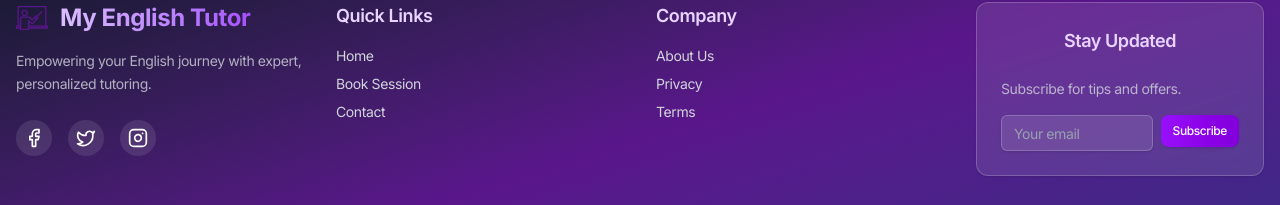
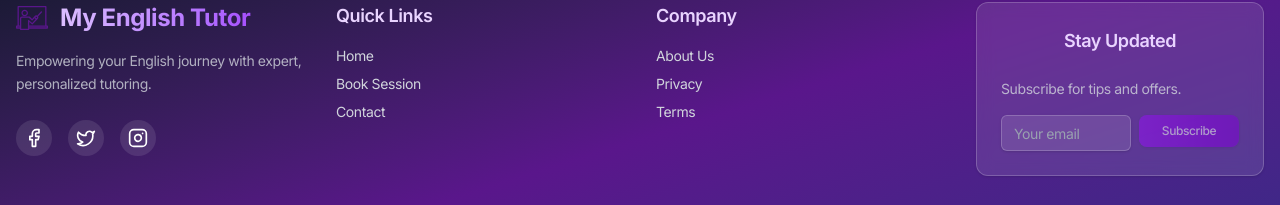
Before and after one commit to bojan09/english-tutor, a React (Vite) app: page / in a window 1280 px wide. Shown: the part 3487-3692 px from the top of the page. Built offline with nearby package versions, Linux system fonts and the light colour scheme; no server answers.

Commit message:
added functionality to the newsletter component with emailjs

```diff
--- a/src/components/Footer.tsx
+++ b/src/components/Footer.tsx
@@ -1,8 +1,7 @@
 import { Link } from "react-router-dom";
-import { Button } from "@/components/ui/button";
-import { Input } from "@/components/ui/input";
-import { Card, CardContent, CardHeader, CardTitle } from "@/components/ui/card";
 import { Facebook, Twitter, Instagram } from "lucide-react";
+
+import NewsletterSignup from "./NewsLetterSignUp";
 
 import logo from "../assets/teacher_logo.svg";
 
@@ -118,30 +117,7 @@ const Footer = () => {
           </div>
           {/* Newsletter Signup */}
           <div className="md:col-span-1">
-            <Card className="bg-white/10 backdrop-blur-sm border-white/20 rounded-xl">
-              <CardHeader className="text-center">
-                <CardTitle className="text-purple-200 text-lg">
-                  Stay Updated
-                </CardTitle>
-              </CardHeader>
-              <CardContent className="space-y-4">
-                <p className="text-gray-300 text-sm opacity-80">
-                  Subscribe for tips and offers.
-                </p>
-                <div className="flex gap-2">
-                  <Input
-                    placeholder="Your email"
-                    className="bg-white/10 border-white/20 text-white placeholder-gray-400 focus:ring-purple-500"
-                  />
-                  <Button
-                    size="sm"
-                    className="bg-gradient-to-r from-purple-600 to-purple-700 hover:from-purple-700 hover:to-purple-800 rounded-lg"
-                  >
-                    Subscribe
-                  </Button>
-                </div>
-              </CardContent>
-            </Card>
+            <NewsletterSignup />
           </div>
         </div>
         {/* Bottom Bar */}
--- /dev/null
+++ b/src/components/NewsLetterSignUp.tsx
@@ -0,0 +1,105 @@
+import { useState, useEffect } from "react";
+import { Button } from "@/components/ui/button";
+import { Input } from "@/components/ui/input";
+import { Card, CardContent, CardHeader, CardTitle } from "@/components/ui/card";
+import { CheckCircle, AlertCircle } from "lucide-react";
+import emailjs from "@emailjs/browser";
+
+emailjs.init(import.meta.env.VITE_PUBLIC_KEY);
+
+const NewsletterSignup = () => {
+  const [email, setEmail] = useState("");
+  const [isLoading, setIsLoading] = useState(false);
+  const [success, setSuccess] = useState(false);
+  const [error, setError] = useState("");
+
+  // Auto-hide success message after 3 seconds
+
+  useEffect(() => {
+    if (success) {
+      const timer = setTimeout(() => {
+        setSuccess(false);
+      }, 3000);
+      return () => clearTimeout(timer);
+    }
+  }, [success]);
+
+  const handleSubmit = async (e: React.FormEvent) => {
+    e.preventDefault();
+    if (!email) return;
+
+    setIsLoading(true);
+    setError("");
+    setSuccess(false);
+
+    try {
+      await emailjs.send(
+        import.meta.env.VITE_SERVICE_ID,
+        import.meta.env.VITE_TEMPLATE_ID,
+        { email }
+      );
+      setSuccess(true);
+      setEmail(""); // Clear input
+    } catch (err) {
+      setError("Failed to subscribe. Please try again.");
+      console.error("EmailJS error:", err);
+    } finally {
+      setIsLoading(false);
+    }
+  };
+
+  return (
+    <Card className="bg-white/10 backdrop-blur-sm border-white/20 rounded-xl">
+      <CardHeader className="text-center">
+        <CardTitle className="text-purple-200 text-lg">Stay Updated</CardTitle>
+      </CardHeader>
+      <CardContent className="space-y-4">
+        <p className="text-gray-300 text-sm opacity-80">
+          Subscribe for tips and offers.
+        </p>
+        <form onSubmit={handleSubmit} className="flex gap-2">
+          <Input
+            placeholder="Your email"
+            value={email}
+            onChange={(e) => setEmail(e.target.value)}
+            className="bg-white/10 border-white/20 text-white placeholder-gray-400 focus:ring-purple-500 flex-1"
+            disabled={isLoading || success}
+          />
+          <Button
+            type="submit"
+            size="sm"
+            className="bg-gradient-to-r from-purple-600 to-purple-700 hover:from-purple-700 hover:to-purple-800 rounded-lg min-w-[100px]"
+            disabled={isLoading || success || !email}
+          >
+            {isLoading ? (
+              "Subscribing..."
+            ) : success ? (
+              <CheckCircle className="h-4 w-4" />
+            ) : (
+              "Subscribe"
+            )}
+          </Button>
+        </form>
+        {success && (
+          <div className="text-green-300 text-xs space-y-1 flex flex-col items-center gap-1">
+            <div className="flex items-center gap-1">
+              <CheckCircle className="h-3 w-3" />
+              Thanks for subscribing!
+            </div>
+            <p className="text-yellow-200/80 border-2 rounded-lg py-2 px-0 mt-2 text-center">
+              If you don't receive an email, please check your spam/junk folder.
+            </p>
+          </div>
+        )}
+        {error && (
+          <p className="text-red-300 text-xs flex items-center gap-1 justify-center">
+            <AlertCircle className="h-3 w-3" />
+            {error}
+          </p>
+        )}
+      </CardContent>
+    </Card>
+  );
+};
+
+export default NewsletterSignup;
```
